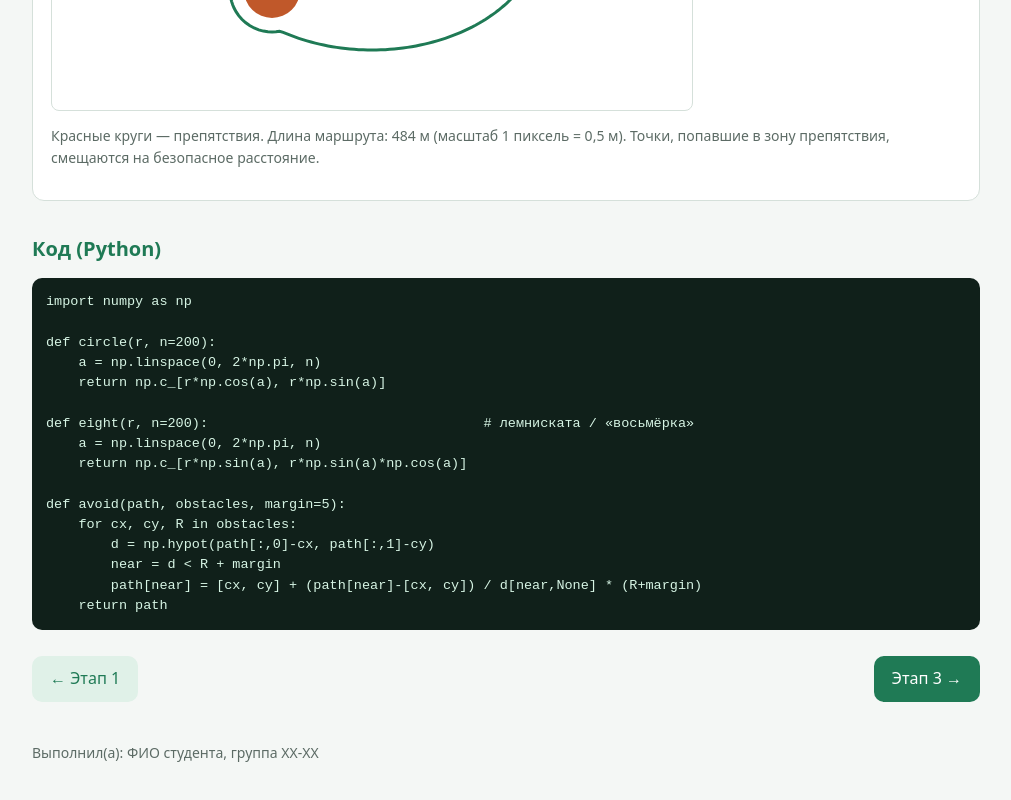
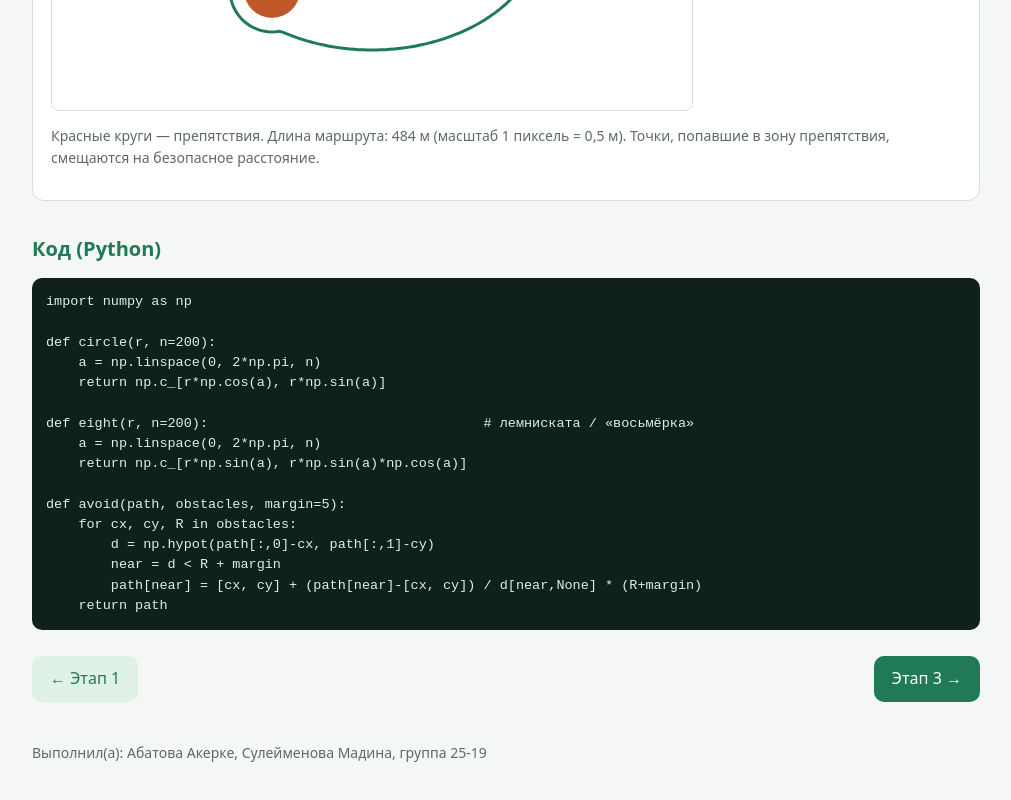
Before and after one commit to akerkeabatova123-afk/intelligent-control.github.io, a plain HTML site: page stage2.html in a window 1280 px wide. Shown: the part 910-1710 px from the top of the page, without its empty margins (134-1145 px from the left). Drawn offline with Linux system fonts and the light colour scheme.

Commit message:
Update stage2.html

```diff
--- a/stage2.html
+++ b/stage2.html
@@ -19,4 +19,4 @@ def avoid(path, obstacles, margin=5):
         d = np.hypot(path[:,0]-cx, path[:,1]-cy)
         near = d &lt; R + margin
         path[near] = [cx, cy] + (path[near]-[cx, cy]) / d[near,None] * (R+margin)
-    return path</pre><div class="nav"><a class="btn sec" href="stage1.html">← Этап 1</a><a class="btn" href="stage3.html">Этап 3 →</a></div><p class="note" style="margin-top:40px">Выполнил(а): ФИО студента, группа XX-XX</p></main><script src="app.js"></script></body></html>
+    return path</pre><div class="nav"><a class="btn sec" href="stage1.html">← Этап 1</a><a class="btn" href="stage3.html">Этап 3 →</a></div><p class="note" style="margin-top:40px">Выполнил(а): Абатова Акерке, Сулейменова Мадина, группа 25-19</p></main><script src="app.js"></script></body></html>
```
